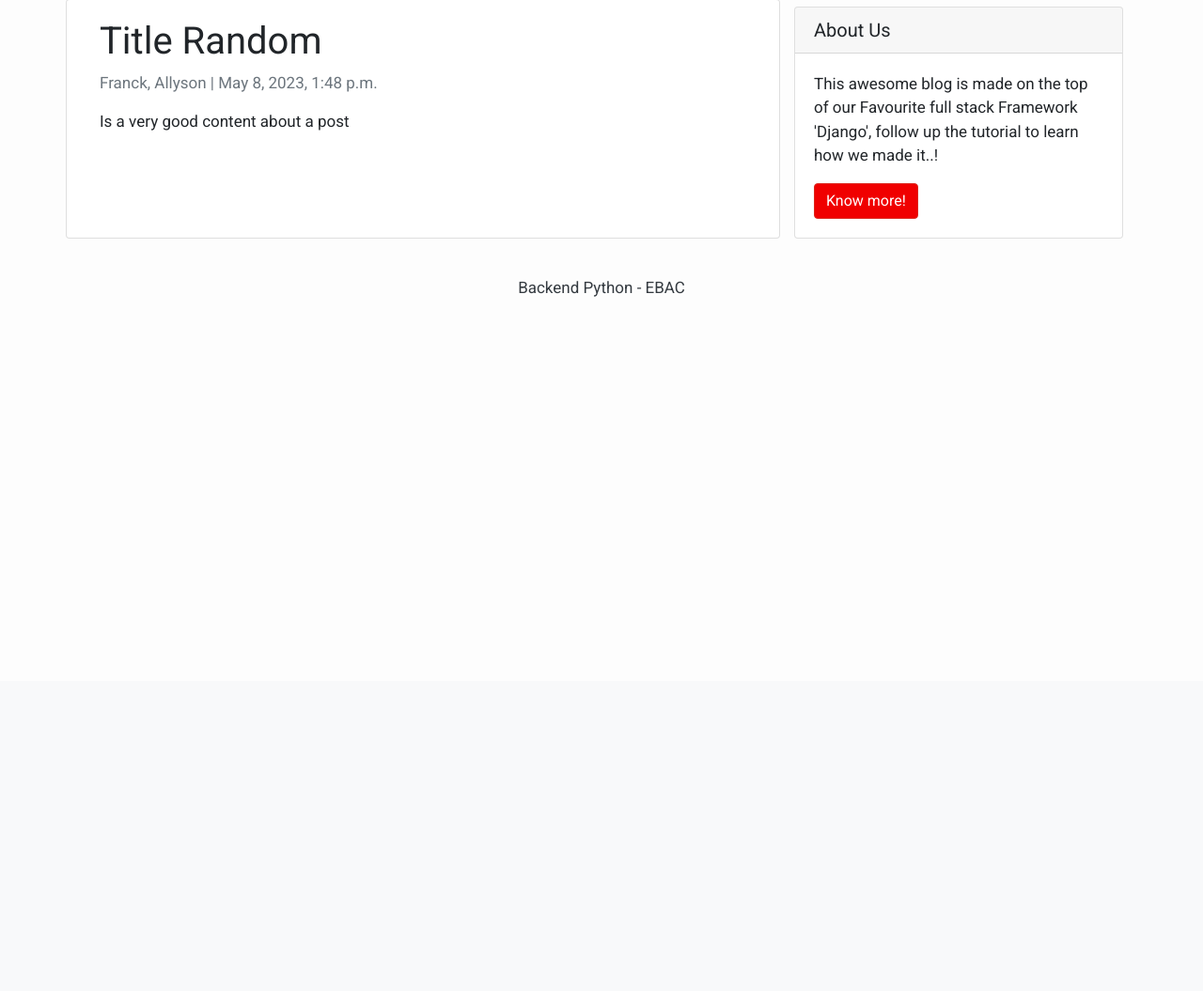
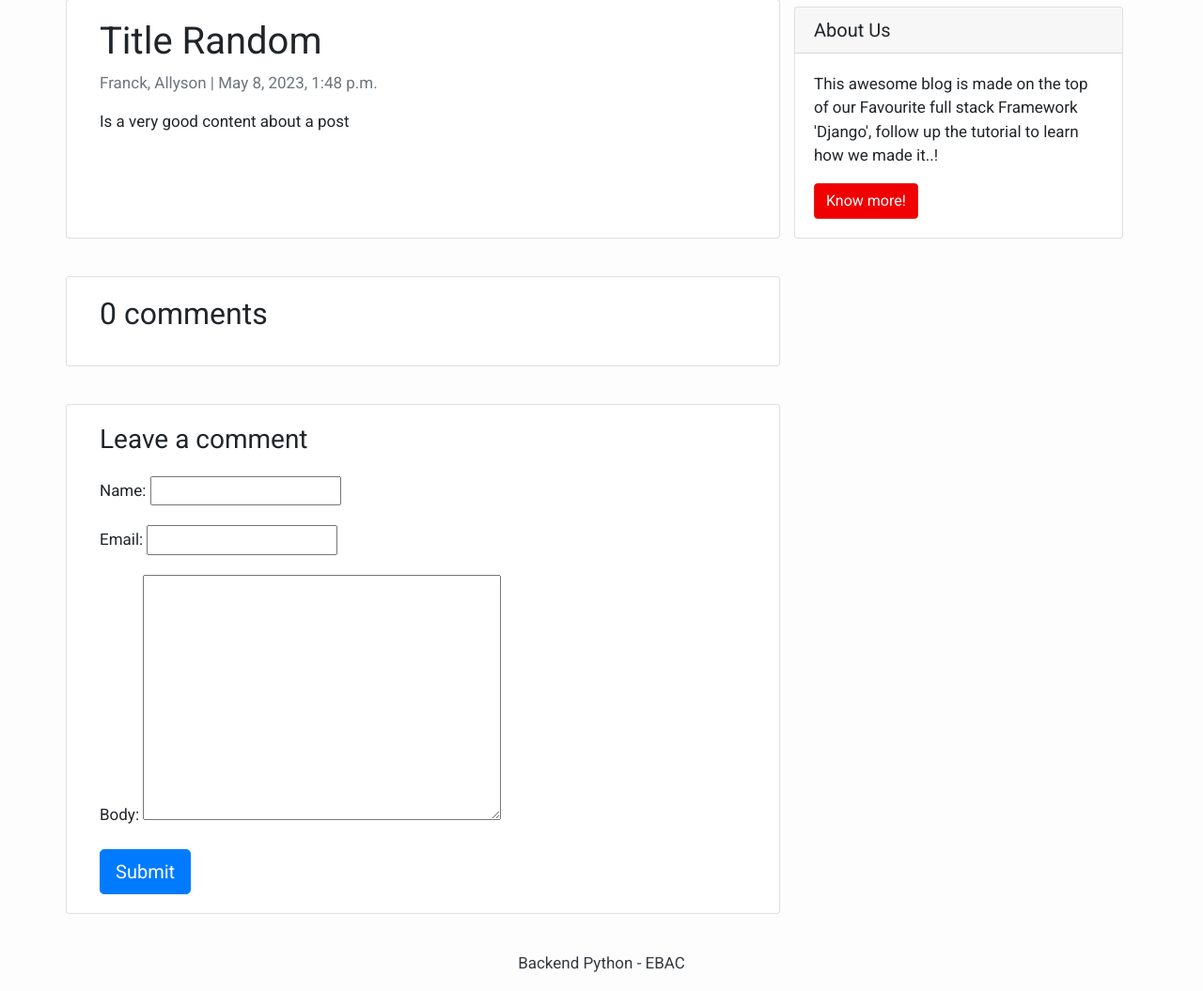
Before and after one commit to franckallyson/ebac, a Django app: a page that uses EBAC-BackendPython/Parte-3/mysite/templates/post_detail.html in a window 1280 px wide. Shown: the part 75-1130 px from the top of the page at 94% size. Before the commit the page ends 391 px from the top, so only its background shows below. Run offline with Django 4.2, Linux system fonts and the light colour scheme; data comes from the database, SQL or seed files in the repository; both versions use the stored data as it was after the commit; some libraries are stand-ins or nearby versions.

Commit message:
Adição form post_detail template | Correção comment actions admin

```diff
--- a/EBAC-BackendPython/Parte-3/mysite/blog/admin.py
+++ b/EBAC-BackendPython/Parte-3/mysite/blog/admin.py
@@ -17,12 +17,13 @@ class CategoryAdmin(admin.ModelAdmin):
     list_display = ('name', 'description')
     search_fields = ('name',)
 
+
 @admin.register(Comment)
 class CommentAdmin(admin.ModelAdmin):
     list_display = ("name", "body", "post", "created_on", "active")
     list_filter = ("active", "created_on")
     search_fields = ("name", "email", "body")
-    actions = ("approve_comments")
+    actions = ["approve_comments"]
 
     def approve_comments(self, request, queryset):
         queryset.update(active=True)
--- a/EBAC-BackendPython/Parte-3/mysite/templates/post_detail.html
+++ b/EBAC-BackendPython/Parte-3/mysite/templates/post_detail.html
@@ -1,4 +1,5 @@
 {% extends 'base.html' %} {% block content %}
+
 
 <div class="container">
     <div class="row">
@@ -10,6 +11,46 @@
             </div>
         </div>
         {% block sidebar %} {% include 'sidebar.html' %} {% endblock sidebar %}
+
+        <div class="col-md-8 card mb-4  mt-3 ">
+            <div class="card-body">
+                <!-- comments -->
+                {% with comments.count as total_comments %}
+                <h2>{{ total_comments }} comments</h2>
+
+                <p>
+                    {% endwith %} {% for comment in comments %}
+                </p>
+
+                <div class="comments" style="padding: 10px;">
+                    <p class="font-weight-bold">
+                        {{ comment.name }}
+                        <span class=" text-muted font-weight-normal">
+              {{ comment.created_on }}
+            </span>
+                    </p>
+                    {{ comment.body | linebreaks }}
+                </div>
+
+                {% endfor %}
+            </div>
+        </div>
+        <div class="col-md-8 card mb-4  mt-3 ">
+            <div class="card-body">
+                {% if new_comment %}
+                <div class="alert alert-success" role="alert">
+                    Your comment is awaiting moderation
+                </div>
+                {% else %}
+                <h3>Leave a comment</h3>
+                <form method="post" style="margin-top: 1.3em;">
+                    {{ comment_form.as_p }}
+                    {% csrf_token %}
+                    <button type="submit" class="btn btn-primary  btn-lg">Submit</button>
+                </form>
+                {% endif %}
+            </div>
+        </div>
     </div>
 </div>
 
```
Also changed, not shown: EBAC-BackendPython/Parte-3/mysite/db.sqlite3. Lines whose indentation alone changed are shown as unchanged.
